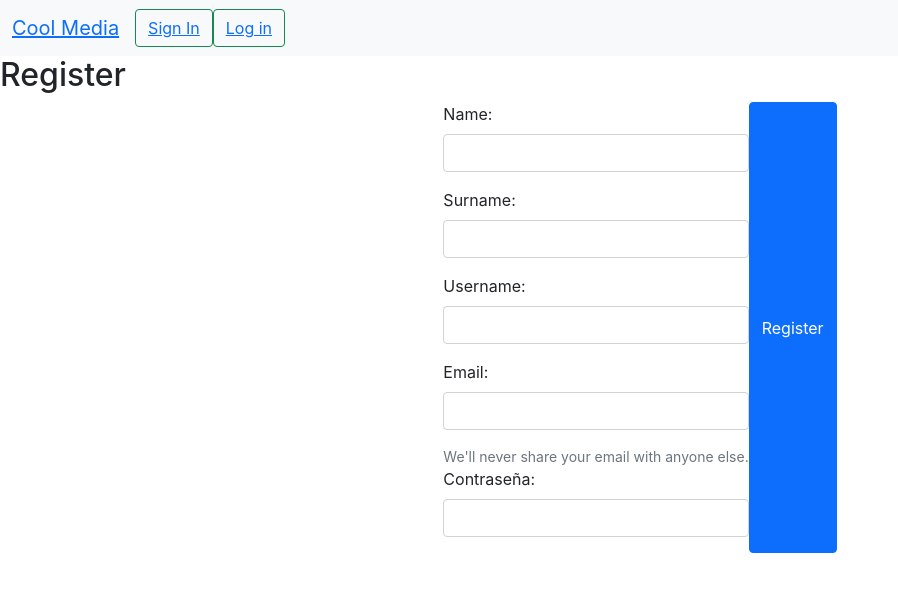
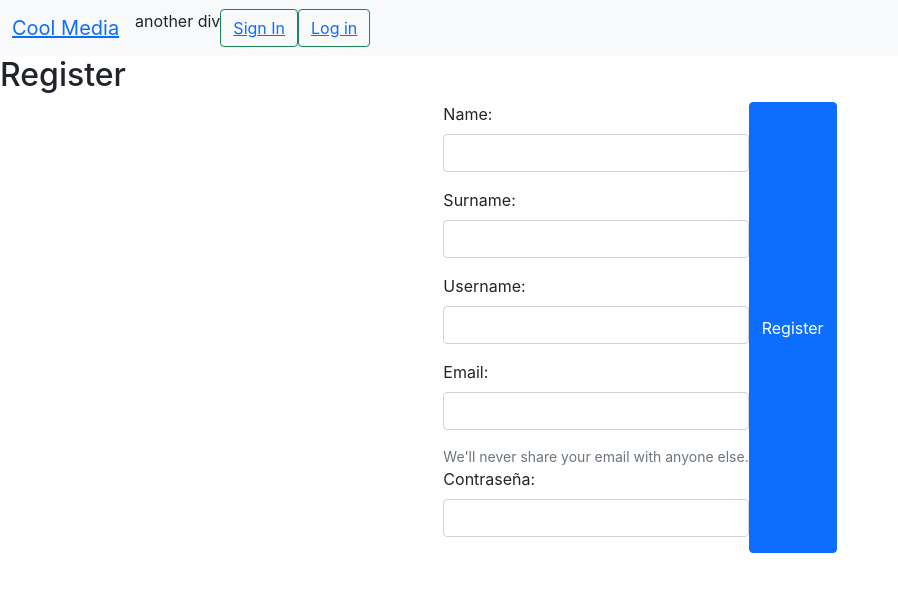
Before and after one commit to asalam3312/digital_tech_social_media, a React (Create React App) app in the folder my-proyect/: page / in a window 1280 px wide. Shown: the top 592 px of the page, without its empty margins (0-898 px from the left). Built offline with nearby package versions, Linux system fonts and the light colour scheme.

Commit message:
rule restriccion branches testing

```diff
--- a/my-proyect/src/components/Navbar.jsx
+++ b/my-proyect/src/components/Navbar.jsx
@@ -9,6 +9,7 @@ const Navbar = () => {
 
     <div className="collapse navbar-collapse" id="navbarSupportedContent">
       <form className="d-flex">
+        <div>another div</div>
         <button className="btn btn-outline-success" type="submit"><Link to="/">Sign In</Link></button>
         <button className="btn btn-outline-success" type="submit"><Link to="/LogIn">Log in</Link></button>
       </form>
```
